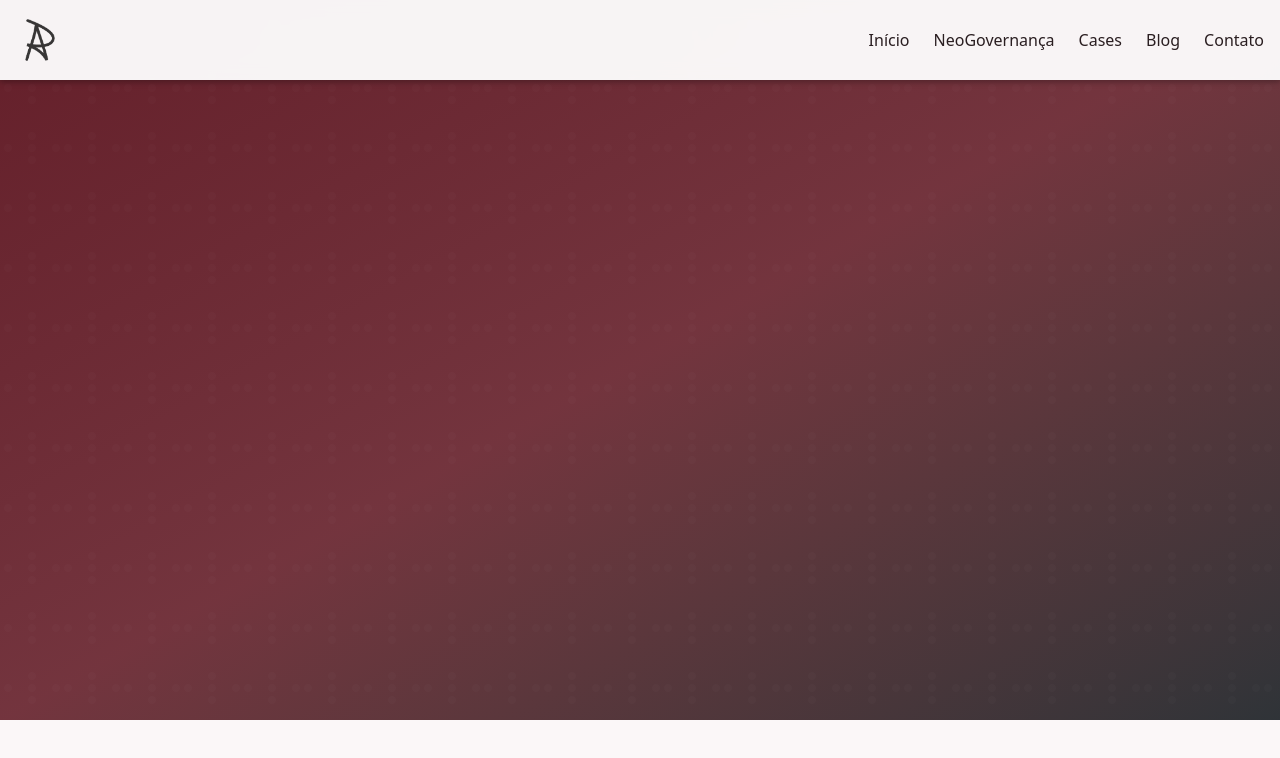
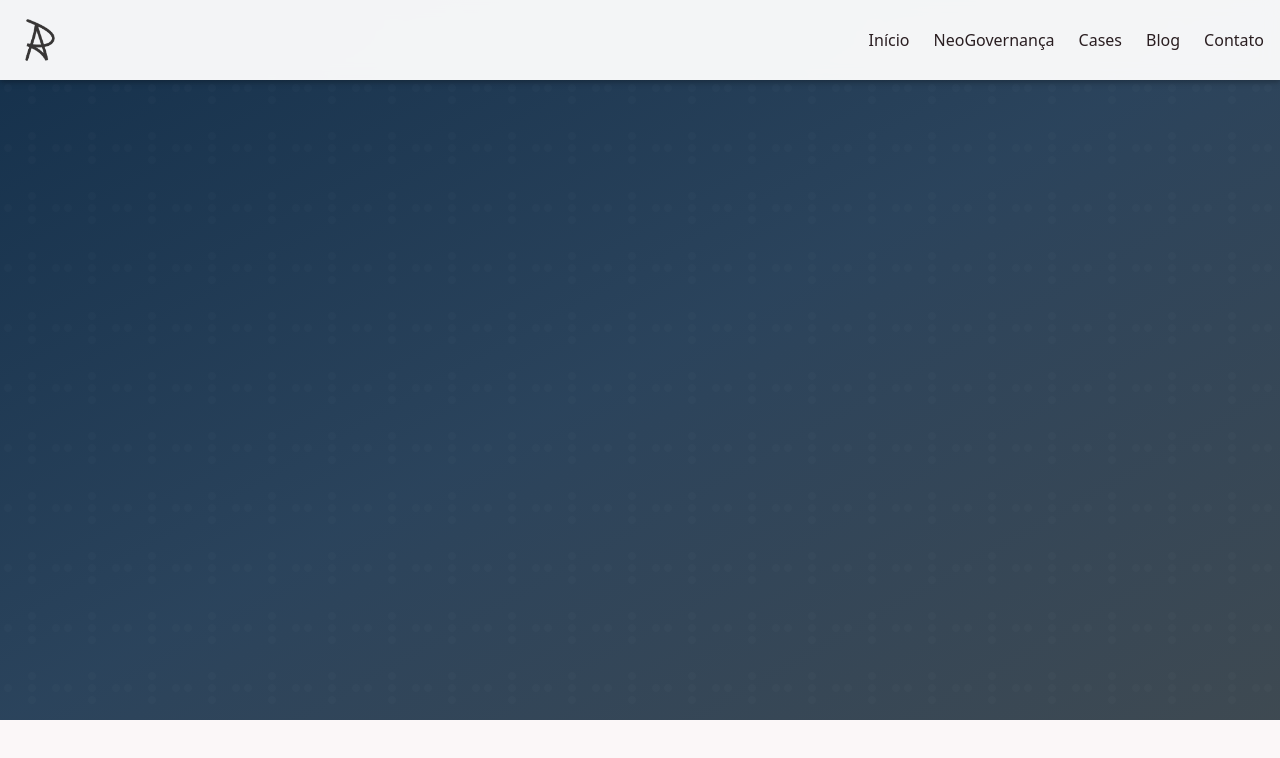
Before and after one commit to renatoprado18/apce-website, a Next.js app: page / in a window 1280 px wide. Shown: the top 758 px of the page. Built offline with nearby package versions, Linux system fonts and the light colour scheme.

Commit message:
feat: Aplicar paleta Executivo Premium (Azul Marinho + Dourado)

```diff
--- a/app/globals.css
+++ b/app/globals.css
@@ -44,7 +44,7 @@
   --radius-xl: calc(var(--radius) + 4px);
 }
 
-/* PALETA FINAL: SOFISTICADA CORPORATIVA - Vinho + Chumbo */
+/* PALETA FINAL: EXECUTIVO PREMIUM - Azul Marinho + Dourado */
 :root {
   --radius: 0.75rem;
   --background: oklch(0.98 0.005 0);
@@ -54,19 +54,19 @@
   --popover: oklch(1 0 0);
   --popover-foreground: oklch(0.25 0.02 0);
 
-  /* Vinho como cor primária */
-  --primary: oklch(0.35 0.10 15); /* #6B2737 - vinho */
+  /* Azul Marinho como cor primária */
+  --primary: oklch(0.30 0.06 250); /* #1E3A5F - azul marinho */
   --primary-foreground: oklch(0.98 0 0);
 
-  /* Chumbo como secundário */
-  --secondary: oklch(0.32 0.01 250); /* #2D3748 - chumbo */
+  /* Cinza azulado como secundário */
+  --secondary: oklch(0.40 0.02 240); /* #4A5568 - cinza azulado */
   --secondary-foreground: oklch(0.98 0 0);
 
   --muted: oklch(0.96 0.005 0);
   --muted-foreground: oklch(0.55 0.02 0);
 
   /* Dourado como acento */
-  --accent: oklch(0.70 0.10 75); /* #D4A57A - dourado */
+  --accent: oklch(0.68 0.12 75); /* #C49A3C - dourado */
   --accent-foreground: oklch(0.15 0.02 0);
 
   --destructive: oklch(0.577 0.245 27.325);
```
